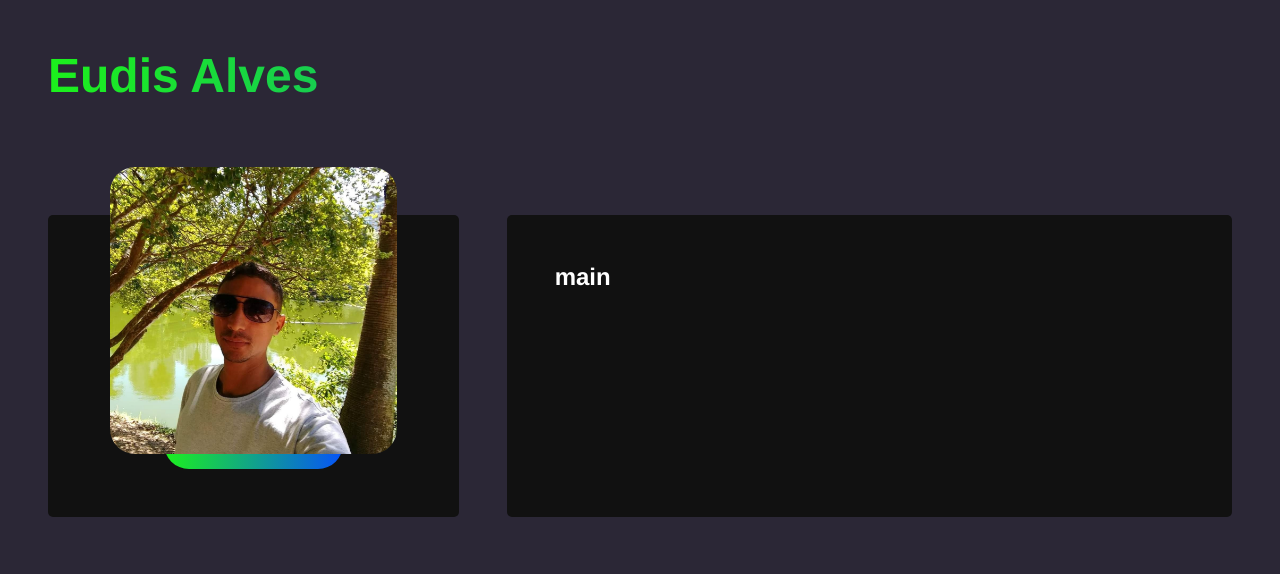
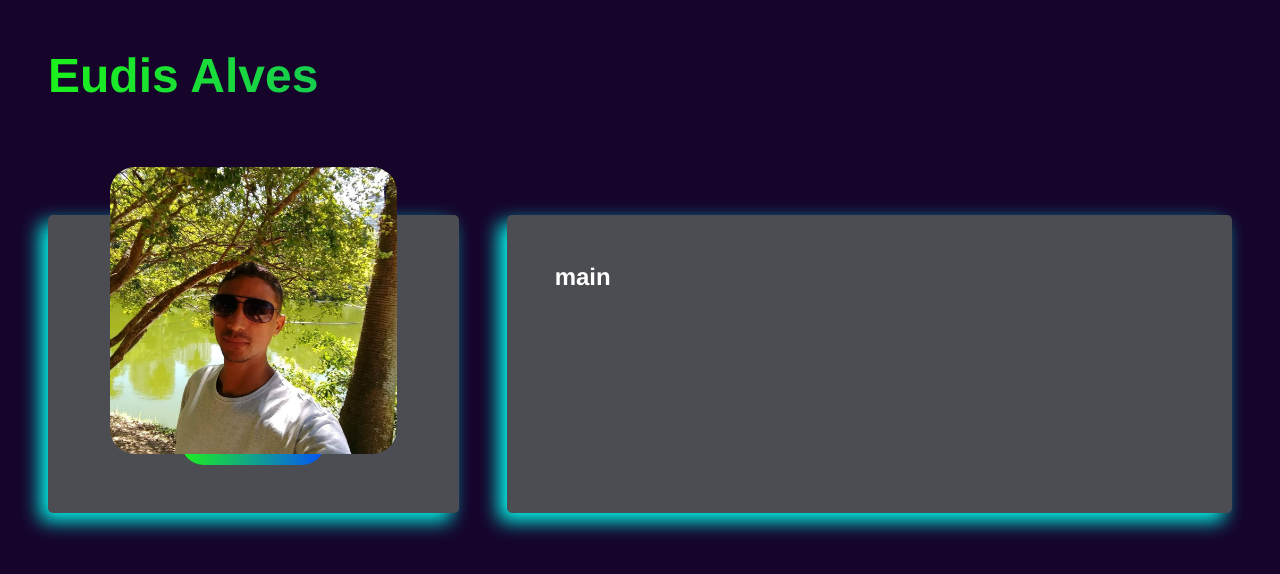
Before and after one commit to EudisAlves/site, a React (Vite) app: page / in a window 1280 px wide. Shown: the top 574 px of the page. Built offline with nearby package versions, Linux system fonts and the light colour scheme.

Commit message:
colocando sombras e mundo variaveis

```diff
--- a/src/styles/components/maincontent.sass
+++ b/src/styles/components/maincontent.sass
@@ -7,3 +7,4 @@
     border-radius: variables.$conatainer-border-radius
     color: variables.$text-color
     padding: 3rem
+    box-shadow: #04fff2  -8px 8px 19px
--- a/src/styles/components/sidebar.sass
+++ b/src/styles/components/sidebar.sass
@@ -13,6 +13,7 @@
     position: relative
     padding: 3rem
     color: variables.$text-color
+    box-shadow: #03f8ec  -8px 8px 19px
 
     img
         max-width: 70%
@@ -30,3 +31,4 @@
 
     .btn
         @include mixins.btn
+        font-size: 12px
--- a/src/styles/components/variables.sass
+++ b/src/styles/components/variables.sass
@@ -1,8 +1,8 @@
 $font-stack: "Helvetica"
 $text-color:#fff
 $text-color-secondary: #a6a6a6
-$bady-bg-color: #2b2736
-$bg-color: #111
+$bady-bg-color: #16042b
+$bg-color: #4b4d52
 $bg-color-secondary: #1d1d1d
 $conatainer-border-radius: 5px
 $card-border-radius: 5px
```
